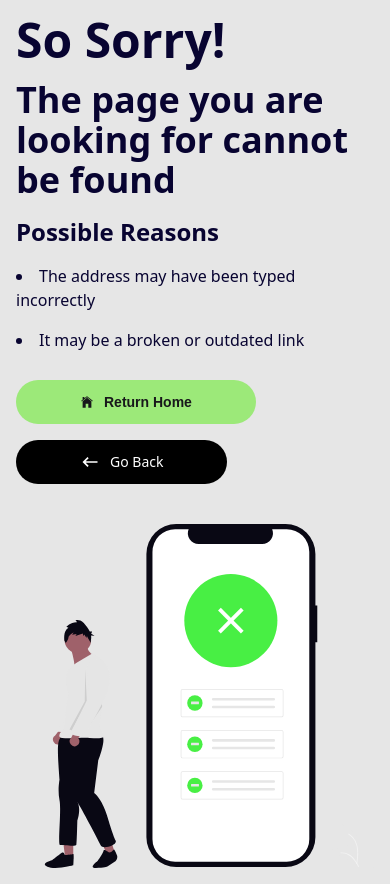
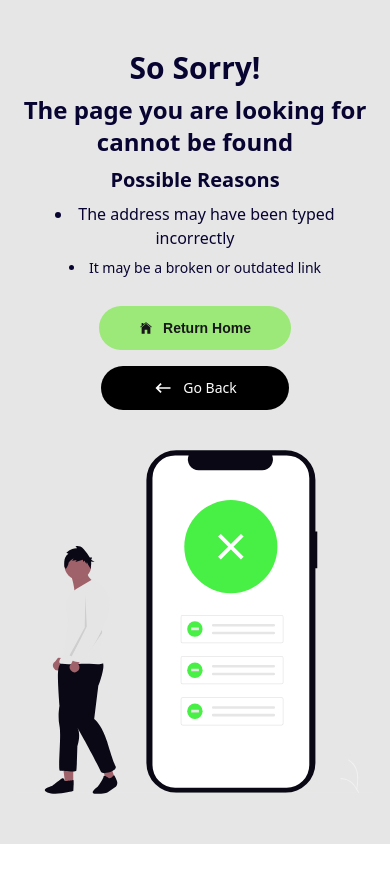
Before and after one commit to afrinbhuiyan/gameday-local-platform, a React (Vite) app: page /eventDetails in a window 390 px wide. After the commit the page ends 844 px from the top, so only its background shows below. Built offline with nearby package versions, Linux system fonts and the light colour scheme; no server answers.

Commit message:
error page responsive

```diff
--- a/src/pages/NotFound.jsx
+++ b/src/pages/NotFound.jsx
@@ -14,28 +14,32 @@ const NotFound = () => {
       <Helmet>
         <title>GameDay | Error</title>
       </Helmet>
-      <div className="flex md:flex-row flex-col gap-10 items-center ">
-        <div>
-          <h1 className="text-5xl font-bold text-[#080431]">So Sorry!</h1>
-          <p className="text-4xl font-semibold lg:w-xl my-4 text-[#080431]">
+      <div className="flex md:flex-row flex-col gap-10 items-center text-center md:text-left">
+          <motion.div
+            initial={{ opacity: 0, y: 20 }}
+            animate={{ opacity: 1, y: 0 }}
+            transition={{ duration: 0.5 }}
+          >
+          <h1 className="lg:text-5xl text-3xl font-bold text-[#080431]">So Sorry!</h1>
+          <p className="lg:text-4xl text-2xl font-semibold lg:w-xl lg:my-4 my-2 text-[#080431]">
             The page you are looking for cannot be found
           </p>
-          <p className="text-2xl font-semibold text-[#080431]">
+          <p className="lg:text-2xl text-xl font-semibold text-[#080431]">
             Possible Reasons
           </p>
 
-          <li className="text-[#080431] mt-4">
+          <li className="text-[#080431] mt-2 lg:mt-4">
             The address may have been typed incorrectly
           </li>
-          <li className="text-[#080431] mt-4">
+          <li className="text-[#080431] mt-2 lg:mt-4 text-sm lg:text-base">
             It may be a broken or outdated link
           </li>
-          <div className="flex flex-wrap gap-4 mt-7">
+          <div className="flex flex-wrap gap-4 mt-7 items-center justify-center md:justify-start">
             <Link to={"/"}>
               <motion.button
                 whileHover={{ scale: 1.05 }}
                 whileTap={{ scale: 0.95 }}
-                className="bg-[#9ce979] hover:bg-[#83b66b] font-bold py-3 px-16 rounded-full text-sm transition-all duration-300 dm-sans flex items-center gap-2.5"
+                className="bg-[#9ce979] hover:bg-[#83b66b] font-bold py-3 px-10 lg:px-16 rounded-full text-sm transition-all duration-300 dm-sans flex items-center gap-2.5"
               >
                 <IoIosHome></IoIosHome> Return Home
               </motion.button>
@@ -44,16 +48,25 @@ const NotFound = () => {
               onClick={() => window.history.back()}
               whileHover={{ scale: 1.05 }}
               whileTap={{ scale: 0.95 }}
-              className="bg-black hover:bg-white text-white hover:text-black py-3 px-16 rounded-full text-sm transition-all duration-300 flex items-center gap-2.5"
+              className="bg-black hover:bg-white text-white hover:text-black py-3 px-13 lg:px-16 rounded-full text-sm transition-all duration-300 flex items-center gap-2.5"
             >
               <MdOutlineKeyboardBackspace size={20} /> Go Back
             </motion.button>
           </div>
-        </div>
+        </motion.div>
 
-        <div>
-          <img src={notFound} alt="" />
-        </div>
+        <motion.div
+          initial={{ opacity: 0, scale: 0.9 }}
+          animate={{ opacity: 1, scale: 1 }}
+          transition={{ duration: 0.5, delay: 0.2 }}
+          className="w-full max-w-md lg:max-w-xl"
+        >
+          <img
+            src={notFound}
+            alt="404 Not Found"
+            className="w-full h-auto object-contain"
+          />
+        </motion.div>
       </div>
     </div>
   );
```
